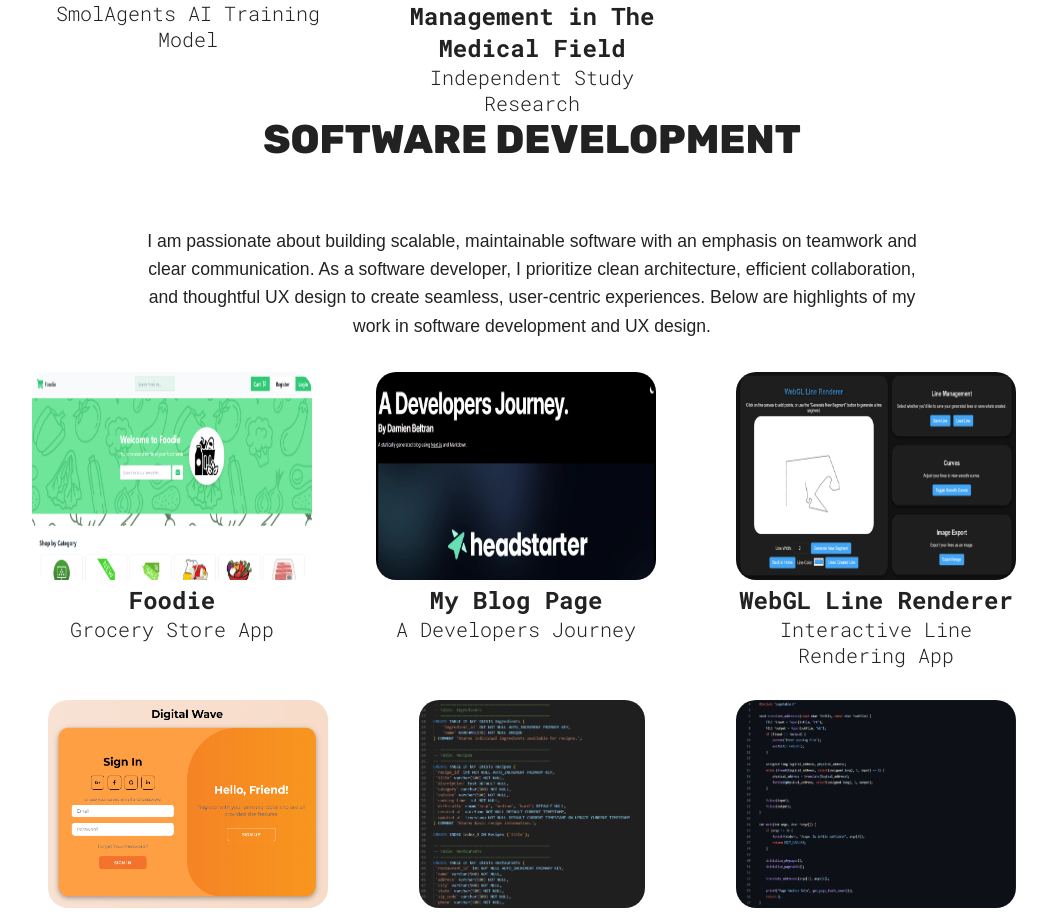
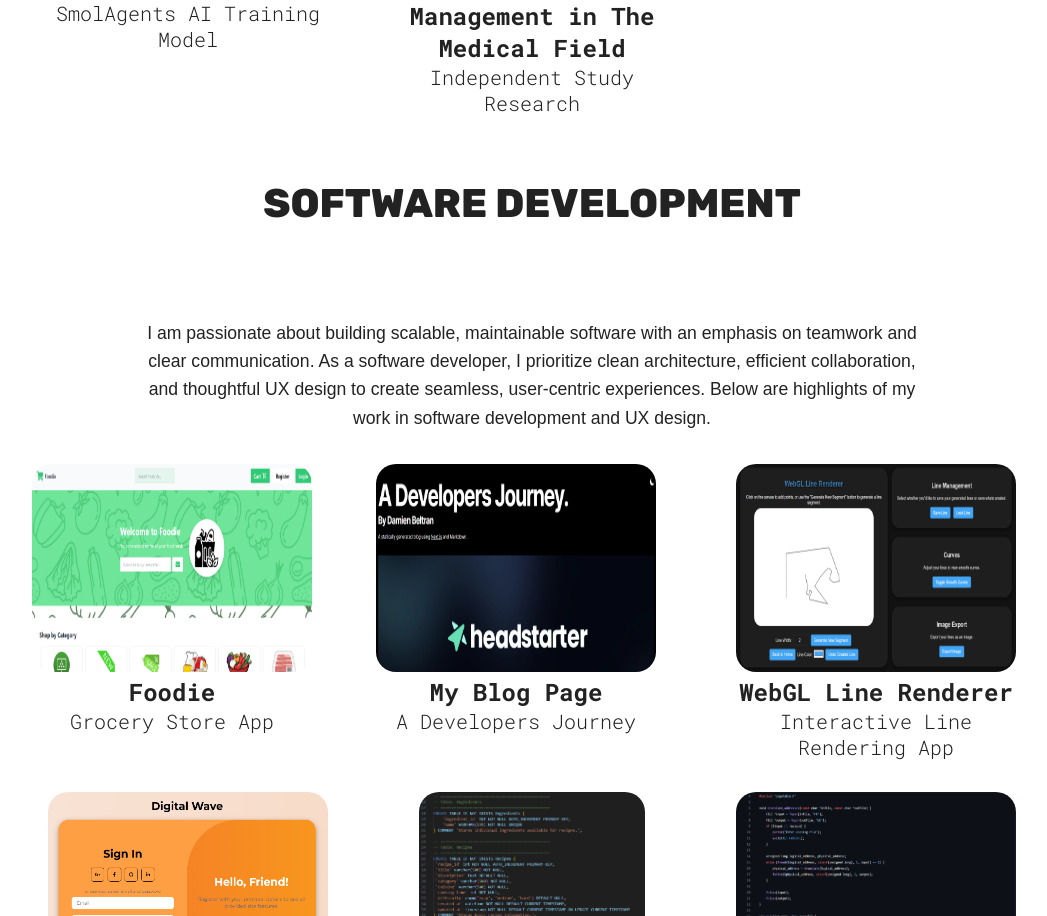
Before and after one commit to Damienb123/Developer-Portfolio, a React (Vite) app: page / in a window 1280 px wide. Shown: the part 2370-3286 px from the top of the page, without its empty margins (108-1155 px from the left). Built offline with nearby package versions, Linux system fonts and the light colour scheme.

Commit message:
Update Projects.jsx
Newly added spacing between text

```diff
--- a/src/sections/Projects/Projects.jsx
+++ b/src/sections/Projects/Projects.jsx
@@ -75,7 +75,7 @@ function Projects() {
 
 
       {/*Adding symetrically vertical alignment between the SD and UX containers*/}
-      <h1 className="sectionTitle" style={{ marginBottom: '2rem' }} >Software Development</h1>
+      <h1 className="sectionTitle" style={{ marginTop: '4rem' }} >Software Development</h1>
       {/*Implementing a visionary description of software development processes, description styling is integrated*/}
       <p className={styles.description} style={{ marginBottom: '2rem' }}>
     I am passionate about building scalable, maintainable software with an emphasis on teamwork and clear communication.
```
